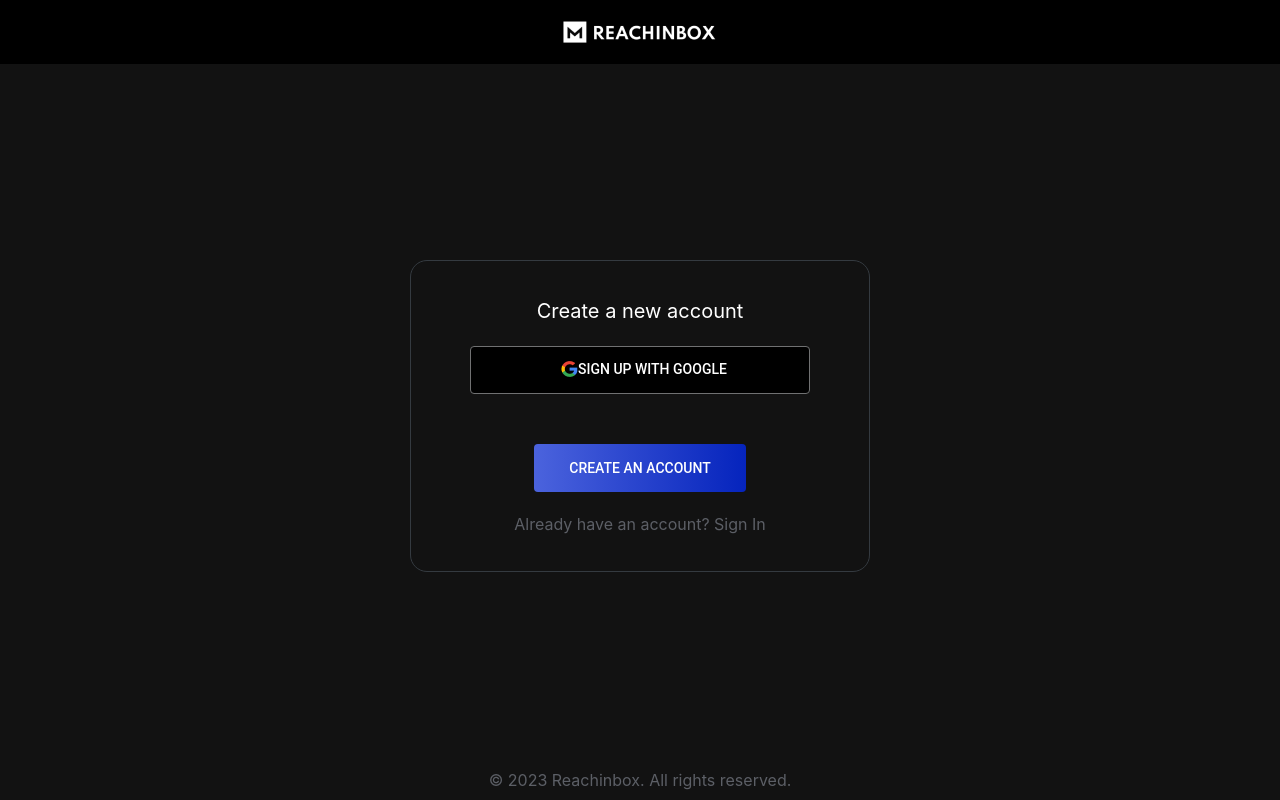
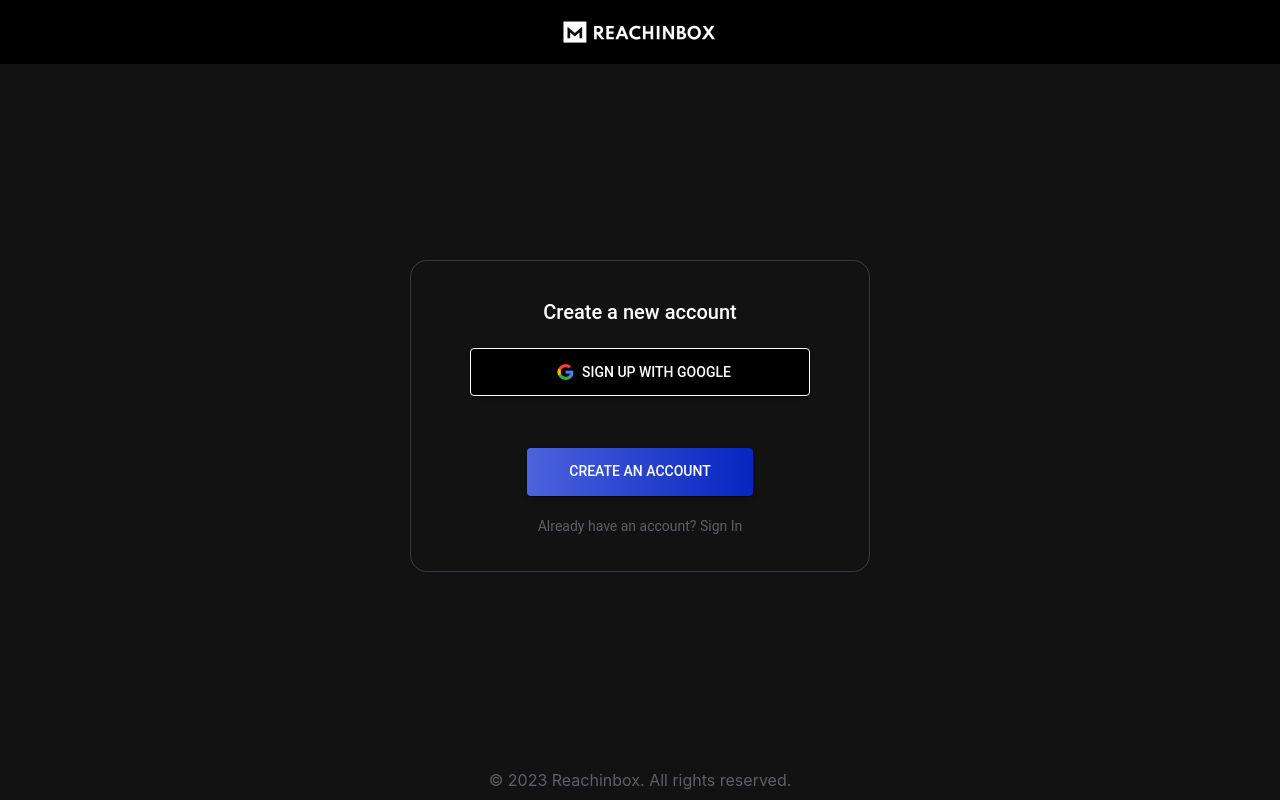
Before and after one commit to imlnr/reachinbox, a React (Create React App) app: page /login in a window 1280 px wide. Built offline with nearby package versions, Linux system fonts and the light colour scheme.

Commit message:
final commit

```diff
--- a/src/pages/Login.jsx
+++ b/src/pages/Login.jsx
@@ -1,23 +1,23 @@
 import React from 'react';
 import Head from '../components/Head';
 import Foot from '../components/Foot';
+import { Box, Button, Typography } from '@mui/material';
+import { Link } from 'react-router-dom';
+import { styled } from '@mui/system';
 import google from "../assets/Frame.png";
-import { Link } from 'react-router-dom';
-import '../style/login.css';
-import { Box, Button } from '@mui/material';
 
 const Login = () => {
     return (
-        <Box className=''>
+        <Box>
             <Head />
-            <div className='log-card'>
-                <div className='log-card-inn'>
-                    <div className='log-p-1'>
-                        <p>Create a new account</p>
-                        <Button sx={{
+            <Box className='log-card'>
+                <Box className='log-card-inn'>
+                    <Box className='log-p-1'>
+                        <Typography variant="h6">Create a new account</Typography>
+                        <StyledButton variant="contained" sx={{
                             backgroundColor: 'black',
                             color: 'white',
-                            border: '1px solid #707172',
+                            border: '1px solid white',
                             padding: '8px 16px',
                             width: '90%',
                             borderRadius: '4px',
@@ -25,25 +25,38 @@
                         }}>
                             <img src={google} alt="" />
                             <span>Sign Up with Google</span>
-                        </Button>
-                    </div>
-                    <div className='log-p-2'>
-                        <Button sx={{
+                        </StyledButton>
+                    </Box>
+                    <Box className='log-p-2'>
+                        <StyledButton variant="contained" sx={{
                             padding: '13px 35px',
-                            // width: '42.3%',
+                            width: '60%',
                             backgroundImage: 'linear-gradient(to right, #4B63DD, #0524BFFC)',
                             color: 'white',
                             border: 'none',
                             borderRadius: '4px',
                             height: '48px',
-                        }}>Create an Account</Button>
-                        <p>Already have an account? <Link to={'#'}>Sign In</Link></p>
-                    </div>
-                </div>
-            </div>
+                        }}>
+                            Create an Account
+                        </StyledButton>
+                        <Typography variant="body2">Already have an account? <Link to={'#'}>Sign In</Link></Typography>
+                    </Box>
+                </Box>
+            </Box>
             <Foot />
         </Box>
     );
 }
 
+// Styled Button component
+const StyledButton = styled(Button)(({ theme }) => ({
+    padding: '8px 16px',
+    borderRadius: '4px',
+    height: '48px',
+    width: '100%',
+    '& img': {
+        marginRight: theme.spacing(1),
+    },
+}));
+
 export default Login;
```
